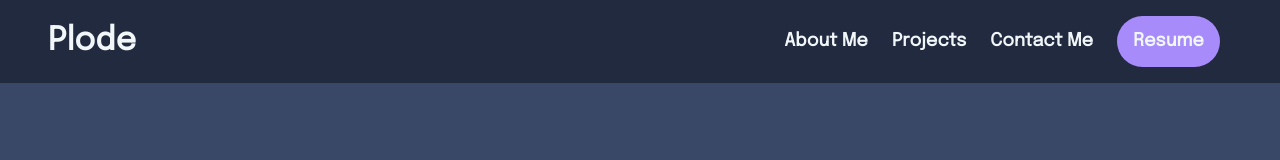
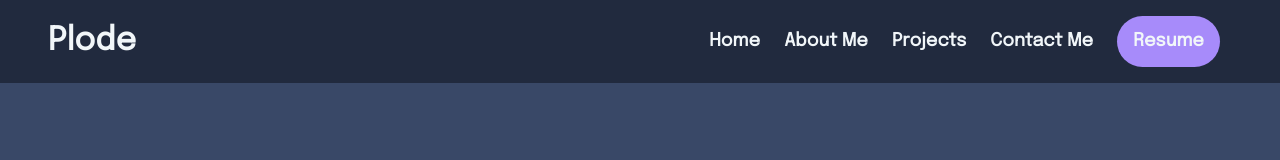
Before and after one commit to plode-v/plode-vanichaka, a React (Vite) app: page / in a window 1280 px wide. Shown: the top 160 px of the page. Built offline with nearby package versions, Linux system fonts and the light colour scheme.

Commit message:
Add more navbar button

```diff
--- a/src/constants/index.ts
+++ b/src/constants/index.ts
@@ -1,4 +1,8 @@
 export const navItems = [
+    {
+        name: "Home",
+        sectionName: ""
+    },
     {
         name: "About Me",
         sectionName: "about-me-section"
```
